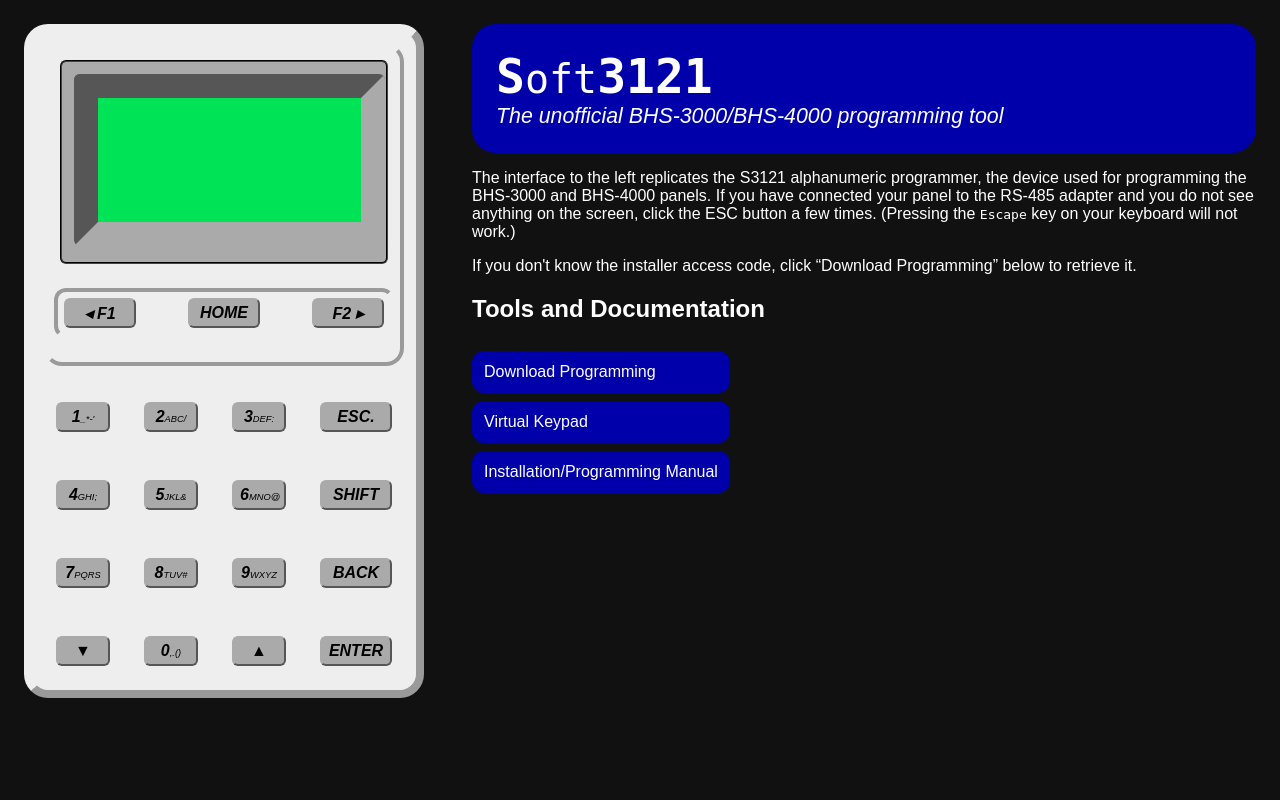
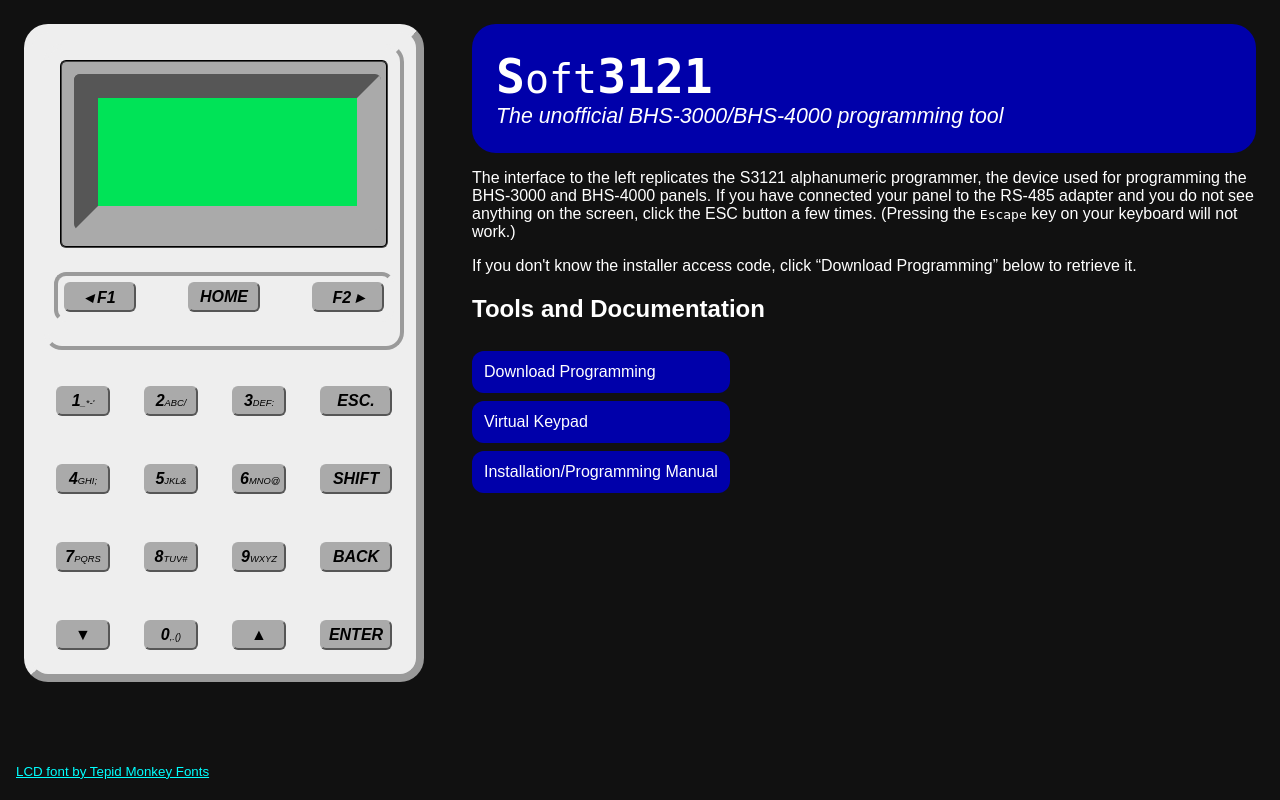
Before and after one commit to flarn2006/BHSTools, a Flask app: page / in a window 1280 px wide. Run offline with Flask 2, Linux system fonts and the light colour scheme; data that the repository does not hold is empty; parts of the project's set-up code (start-up, migrations or seed data) failed here and were passed over.

Commit message:
feat: new LCD font

```diff
--- a/static/s3121.css
+++ b/static/s3121.css
@@ -1,3 +1,8 @@
+@font-face {
+	font-family: Repetition;
+	src: url(repet___.ttf);
+}
+
 body {
 	background-color: #111;
 	color: white;
@@ -11,6 +16,17 @@
 	margin-left: 1in;
 	overflow: hidden;
 	border-radius: 24px;
+}
+
+footer {
+	position: fixed;
+	left: 16px; bottom: 8px;
+	font-size: 10pt;
+	z-index: -1;
+}
+
+a {
+	color: cyan;
 }
 
 h1 {
@@ -57,8 +73,8 @@
 	border: 0.25in inset #aaa;
 	border-radius: 0.0625in;
 	background-color: #00e357;
-	font-family: monospace;
-	font-size: 19pt;
+	font-family: Repetition, monospace;
+	font-size: 20pt;
 	text-align: center;
 	resize: none;
 }
--- a/static/s3121.html
+++ b/static/s3121.html
@@ -40,5 +40,8 @@
 			<iframe id="docview" name="docview"></iframe>
 		</section>
 	</article>
+	<footer>
+		<p><a href="https://www.1001fonts.com/repetition-scrolling-font.html">LCD font by Tepid Monkey Fonts</a></p>
+	</footer>
 </body>
 </html>
```
Also changed, not shown: static/repet___.ttf (added).
